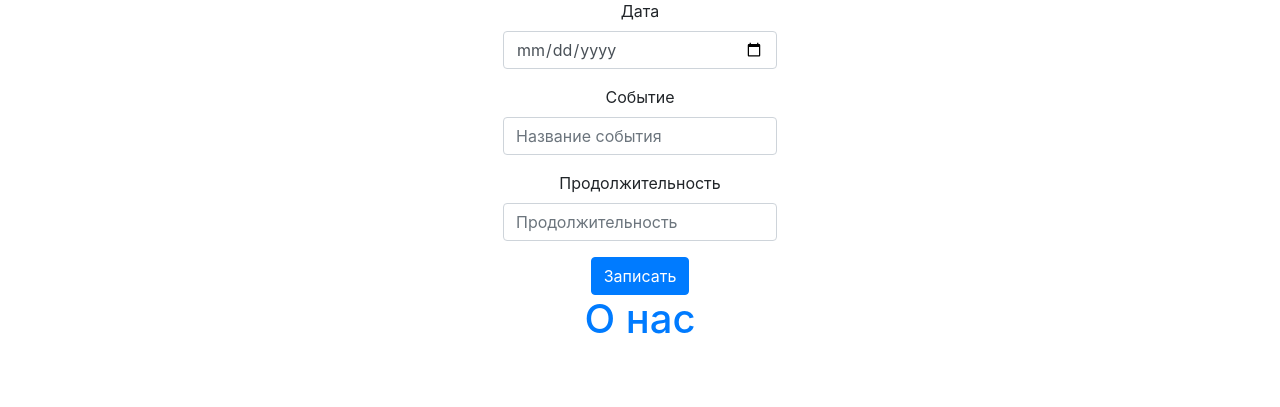
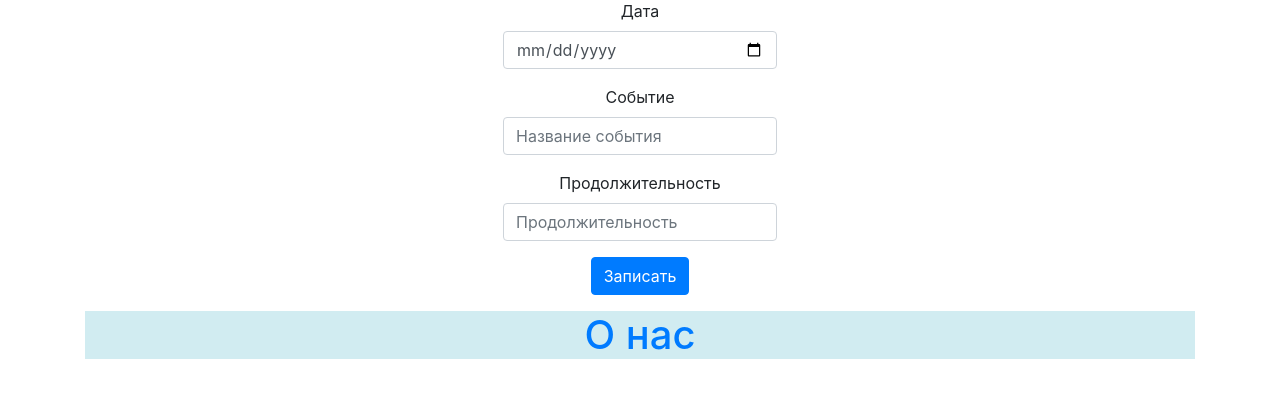
Before and after one commit to olegflk/staticweb, a Flask app: page / in a window 1280 px wide. Shown: the part 217-624 px from the top of the page. Run offline with Flask 3, Linux system fonts and the light colour scheme; some libraries are stand-ins or nearby versions.

Commit message:
Экперименты c bootstrap"

```diff
--- a/templates/index.html
+++ b/templates/index.html
@@ -18,7 +18,13 @@
            </div>
            <button type="submit" class="btn btn-primary">Записать</button>
        </form>
-       <h1><a href="/about">О нас </a></h1>
+
+       <div class="alert-info">
+           <p>   </p>
+           <h1><a href="/about">О нас </a></h1>
+
+       </div>
+
    </div>
 
 {% endblock %}
```
